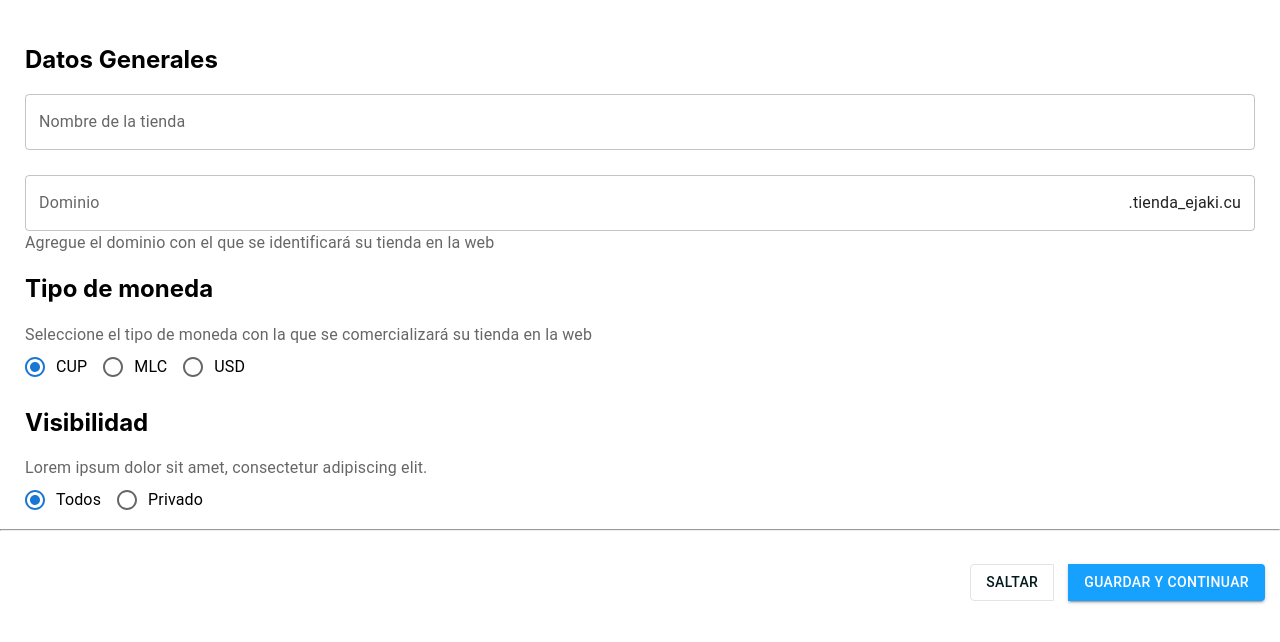
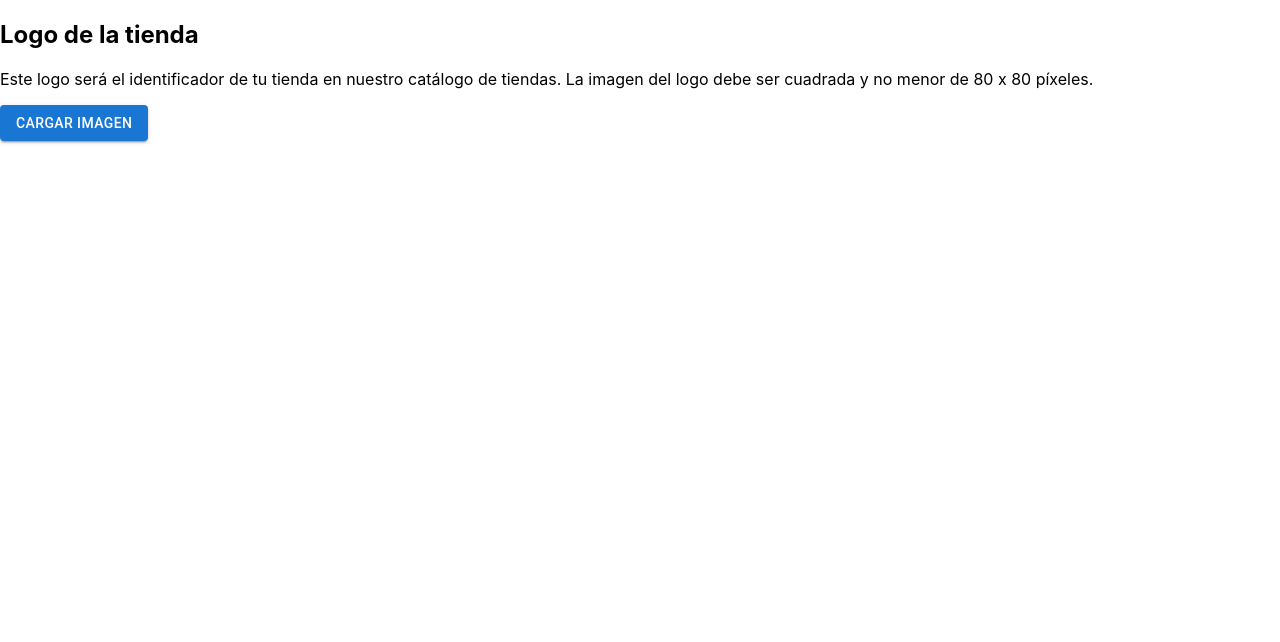
Before and after one commit to Roberto-1998/ejaki, a React (Create React App) app: page / in a window 1280 px wide. Shown: the top 642 px of the page. Built offline with nearby package versions, Linux system fonts and the light colour scheme.

Commit message:
Creando el componente de las imágenes

```diff
--- a/src/App.tsx
+++ b/src/App.tsx
@@ -1,15 +1,18 @@
 import React from 'react'
-import GeneralInfo from './pages/GeneralInfo';
-import FormButtons from './pages/FormButtons';
+//import GeneralInfo from './pages/GeneralInfo';
+//import FormButtons from './pages/FormButtons';
 //import CustomDomain from './pages/GeneralInfo/components/CustomDomain.component'
-//import ImageLoader from './pages/ImageLoader'
+import ImageLoader from './pages/ImageLoader'
 
 const App = () => {
   return (
     <>
-      <GeneralInfo></GeneralInfo>
+      {/*<GeneralInfo></GeneralInfo>
       <hr />
-      <FormButtons></FormButtons>
+  <FormButtons></FormButtons>*/}
+    <ImageLoader
+    title='Logo de la tienda'
+    description='Este logo será el identificador de tu tienda en nuestro catálogo de tiendas. La imagen del logo debe ser cuadrada y no menor de 80 x 80 píxeles.'/>
     </>
   )
 }
--- a/src/pages/ImageLoader/ImageLoader.component.tsx
+++ b/src/pages/ImageLoader/ImageLoader.component.tsx
@@ -1,8 +1,18 @@
+import { Button } from "@mui/material";
 import React  from "react";
 
-const ImageLoader = () => {
+type ImageLoaderProps = {
+    title: string,
+    description: string
+}
+
+const ImageLoader = ({ title, description }: ImageLoaderProps) => {
     return (
-        <div>Image Loader</div>
+        <>
+            <h2>{ title }</h2>
+            <p>{ description }</p>
+            <Button variant='contained'>Cargar imagen</Button>
+        </>
     );
 };
 
```
